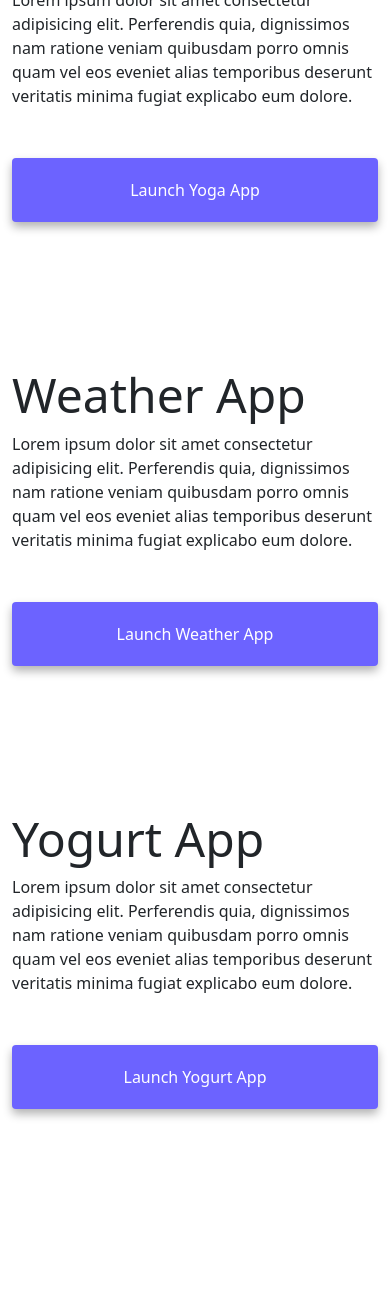
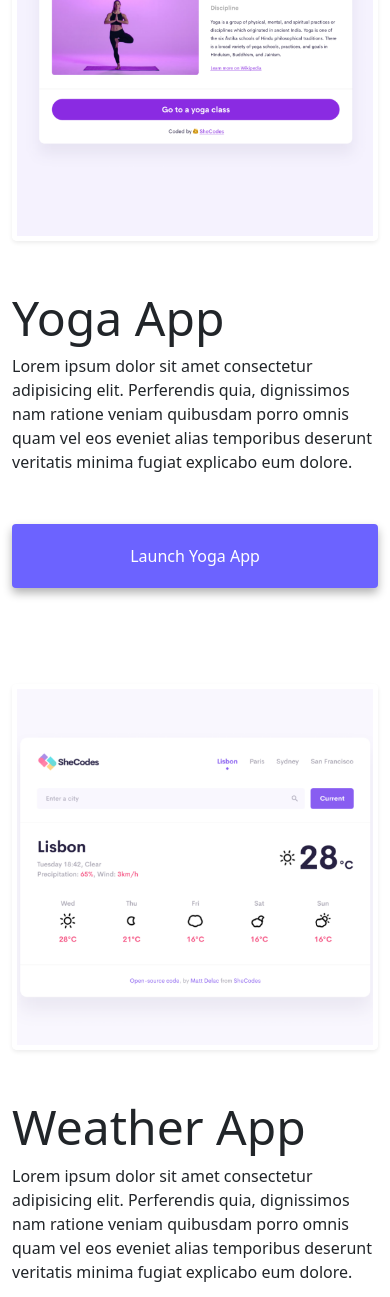
Before and after one commit to annelisedomingz/My-Portfolio, a plain HTML site: page index.html in a window 390 px wide. Shown: the part 703-2000 px from the top of the page. Before the commit the page ends 1872 px from the top, so only its background shows below. Drawn offline with nearby package versions, Linux system fonts and the light colour scheme.

Commit message:
Updating spacing on mobile

```diff
--- a/index.html
+++ b/index.html
@@ -65,14 +65,14 @@
     </div>
     <div class="container mt-5">
       <div class="row mb-5">
-        <div class="col-12 col-sm-6 mt-5 mt-sm-3">
+        <div class="col-12 col-sm-6 mt-5 mt-sm-2">
           <img
-            class="img-fluid home-image shadow-sm d-none d-sm-block"
+            class="img-fluid home-image shadow-sm"
             src="images/yoga.png"
             alt="yoga app"
           />
         </div>
-        <div class="col-12 col-sm-6 mt-5 mt-sm-3">
+        <div class="col-12 col-sm-6 mt-5 mt-sm-1">
           <h4>Yoga App</h4>
           <div class="project-copy">
             <p>
@@ -89,7 +89,7 @@
       </div>
 
       <div class="row mb-5 flex-column-reverse flex-sm-row">
-        <div class="col-12 col-sm-6 mt-5 mt-sm-3">
+        <div class="col-12 col-sm-6 mt-5 mt-sm-1">
           <h4>Weather App</h4>
           <div class="project-copy">
             <p>
@@ -103,23 +103,23 @@
             <a href="" class="project-button">launch Weather App</a>
           </div>
         </div>
-        <div class="col-12 col-sm-6 mt-5 mt-sm-3">
+        <div class="col-12 col-sm-6 mt-5 mt-sm-2">
           <img
-            class="img-fluid home-image shadow-sm d-none d-sm-block"
+            class="img-fluid home-image shadow-sm"
             src="images/weather.png"
             alt="Weather app"
           />
         </div>
       </div>
       <div class="row mb-5">
-        <div class="col-12 col-sm-6 mt-5 mt-sm-3">
+        <div class="col-12 col-sm-6 mt-5 mt-sm-2">
           <img
-            class="img-fluid home-image shadow-sm d-none d-sm-block"
+            class="img-fluid home-image shadow-sm"
             src="images/yogurt.png"
             alt="yogurt app"
           />
         </div>
-        <div class="col-12 col-sm-6 mt-5 mt-sm-3">
+        <div class="col-12 col-sm-6 mt-5 mt-sm-1">
           <h4>Yogurt App</h4>
           <div class="project-copy">
             <p>
```
Also changed, not shown: about.html (+3 -3 lines).
